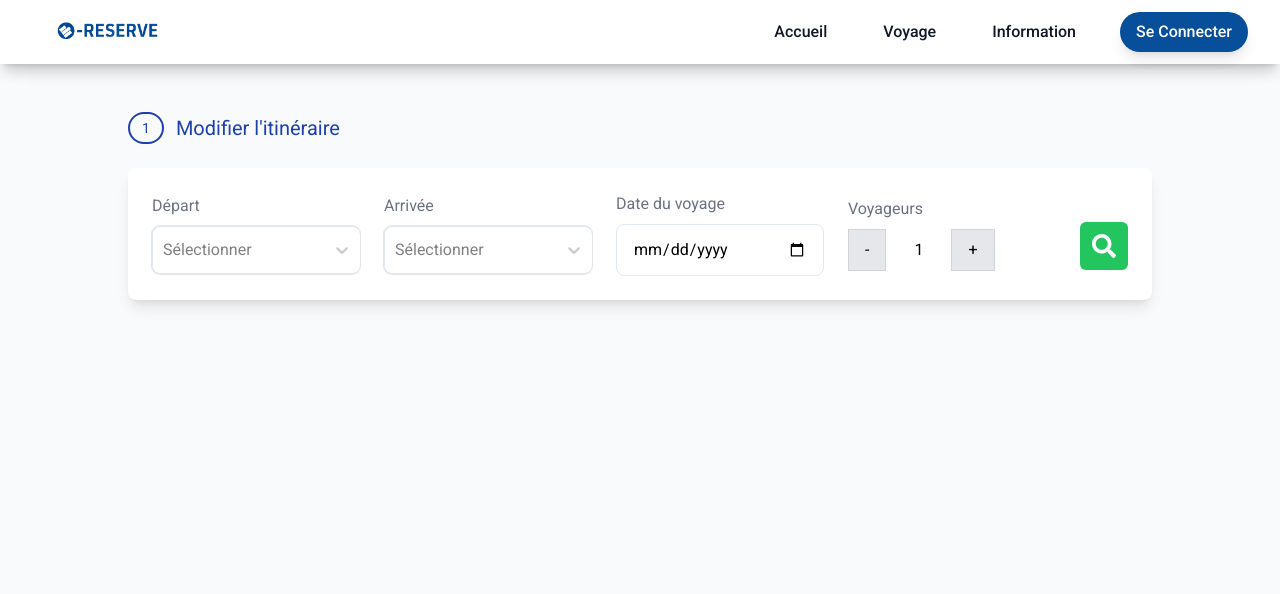
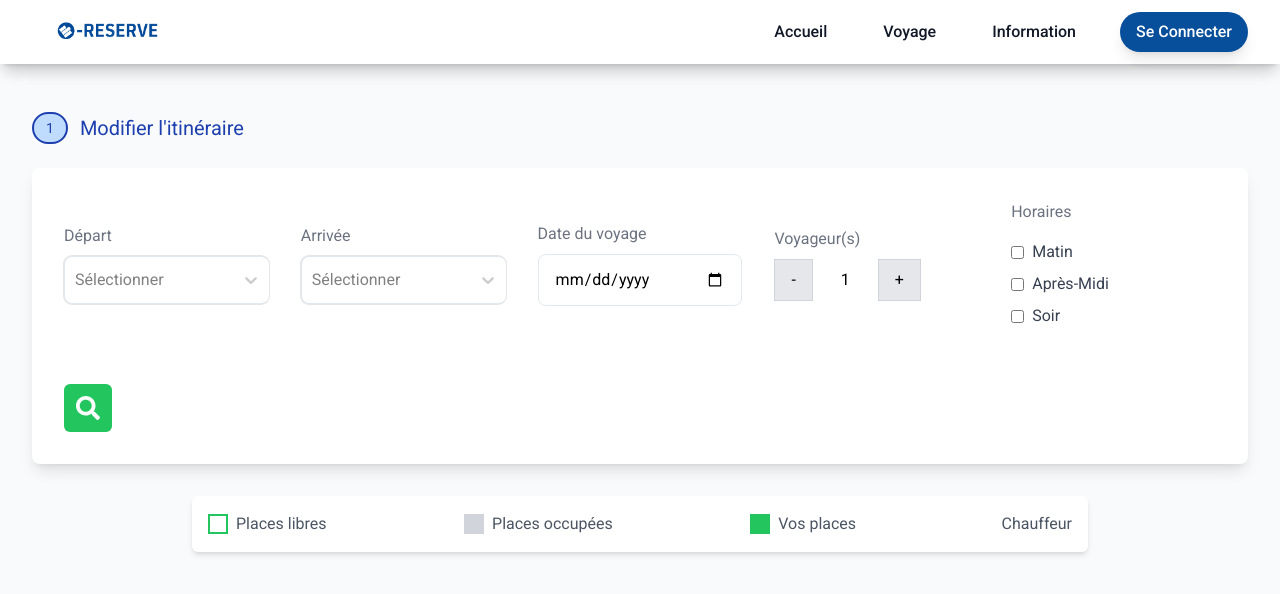
Before and after one commit to Lilasss/E-reserve, a React (Vite) app in the folder FrontendSiteVitrine/: page / in a window 1280 px wide. Shown: the top 594 px of the page. Built offline with nearby package versions, Linux system fonts and the light colour scheme.

Commit message:
1 et place

```diff
--- /dev/null
+++ b/FrontendSiteVitrine/src/pages/PageUser/Place.jsx
@@ -0,0 +1,33 @@
+import React from 'react';
+
+const Legend = () => {
+    return (
+        <div className="bg-white p-4 rounded-md shadow-md w-full max-w-4xl mx-auto">
+            <div className="flex flex-wrap items-center justify-between space-y-4 sm:space-y-0">
+                <div className="flex items-center space-x-2">
+                    <div className="w-5 h-5 border-2 border-green-500"></div>
+                    <span className="text-gray-600">Places libres</span>
+                </div>
+
+                <div className="flex items-center space-x-2">
+                    <div className="w-5 h-5 bg-gray-300"></div>
+                    <span className="text-gray-600">Places occupées</span>
+                </div>
+
+                <div className="flex items-center space-x-2">
+                    <div className="w-5 h-5 bg-green-500"></div>
+                    <span className="text-gray-600">Vos places</span>
+                </div>
+
+                <div className="flex items-center space-x-2">
+                    <div className="text-xl text-gray-600">
+                        <i className="fas fa-user"></i>
+                    </div>
+                    <span className="text-gray-600">Chauffeur</span>
+                </div>
+            </div>
+        </div>
+    );
+};
+
+export default Legend;
--- a/FrontendSiteVitrine/src/pages/PageUser/Reserve.jsx
+++ b/FrontendSiteVitrine/src/pages/PageUser/Reserve.jsx
@@ -2,12 +2,25 @@ import React, { useState } from 'react';
 import Select from 'react-select';
 import { FaMapMarkerAlt, FaSearch } from 'react-icons/fa';
 import Navbar from './Navbar';
+import Place from './Place';
 
 const Reserve = () => {
   const [departure, setDeparture] = useState(null);
   const [arrival, setArrival] = useState(null);
   const [date, setDate] = useState('');
   const [passengers, setPassengers] = useState(1);
+  const [horaires, setHoraires] = useState({
+    matin: false,
+    apresMidi: false,
+    soir: false,
+  });
+
+  const handleCheckboxChange = (e) => {
+    setHoraires({
+      ...horaires,
+      [e.target.name]: e.target.checked,
+    });
+  };
 
   const handleSubmit = (e) => {
     e.preventDefault();
@@ -63,15 +76,15 @@ const Reserve = () => {
     <>
       <Navbar />
       <div className="pt-28 pb-8 px-4 sm:px-6 lg:px-8">
-        <div className="max-w-5xl mx-auto">
+        <div className="max-w-7xl mx-auto">
           <h2 className="text-xl mb-6 text-blue-800 flex items-center">
-            <span className="border-2 border-blue-800 rounded-full px-3 py-1 mr-3 text-sm">1</span>
+            <span className="border-2 border-blue-800 bg-blue-200 rounded-full px-3 py-1 mr-3 text-sm">1</span>
             Modifier l'itinéraire
           </h2>
 
           <form
             onSubmit={handleSubmit}
-            className="bg-white p-6 rounded-lg shadow-lg flex flex-wrap gap-6 items-center"
+            className="bg-white p-8 rounded-lg shadow-lg flex flex-wrap gap-8 items-center"
           >
             <div className="flex flex-col flex-1 min-w-[200px]">
               <label className="block text-gray-500 mb-2">Départ</label>
@@ -109,7 +122,7 @@ const Reserve = () => {
             </div>
 
             <div className="flex flex-col flex-1 min-w-[200px]">
-              <label className="block text-gray-500 mb-2">Voyageurs</label>
+              <label className="block text-gray-500 mb-2">Voyageur(s)</label>
               <div className="flex items-center">
                 <button
                   type="button"
@@ -125,11 +138,47 @@ const Reserve = () => {
               </div>
             </div>
 
+            <div className="flex flex-col flex-1 min-w-[200px]">
+              <label className="block text-gray-500 mb-2">Horaires</label>
+              <div className="flex flex-col">
+                <label className="inline-flex items-center mt-2">
+                  <input
+                    type="checkbox"
+                    name="matin"
+                    checked={horaires.matin}
+                    onChange={handleCheckboxChange}
+                    className="form-checkbox text-blue-600"
+                  />
+                  <span className="ml-2 text-gray-700">Matin</span>
+                </label>
+                <label className="inline-flex items-center mt-2">
+                  <input
+                    type="checkbox"
+                    name="apresMidi"
+                    checked={horaires.apresMidi}
+                    onChange={handleCheckboxChange}
+                    className="form-checkbox text-blue-600"
+                  />
+                  <span className="ml-2 text-gray-700">Après-Midi</span>
+                </label>
+                <label className="inline-flex items-center mt-2">
+                  <input
+                    type="checkbox"
+                    name="soir"
+                    checked={horaires.soir}
+                    onChange={handleCheckboxChange}
+                    className="form-checkbox text-blue-600"
+                  />
+                  <span className="ml-2 text-gray-700">Soir</span>
+                </label>
+              </div>
+            </div>
+
             <div className="flex items-center flex-shrink-0 w-full md:w-auto mt-6">
               <button
                 type="submit"
                 className="flex items-center justify-center bg-green-500 text-white p-3 rounded-md focus:outline-none hover:bg-green-600 transition duration-300"
-                style={{ height: '48px' }}
+                style={{ height: '48px', width: '48px' }}
               >
                 <FaSearch className="w-6 h-6" />
               </button>
@@ -137,6 +186,7 @@ const Reserve = () => {
           </form>
         </div>
       </div>
+      <Place/>
     </>
   );
 };
```
